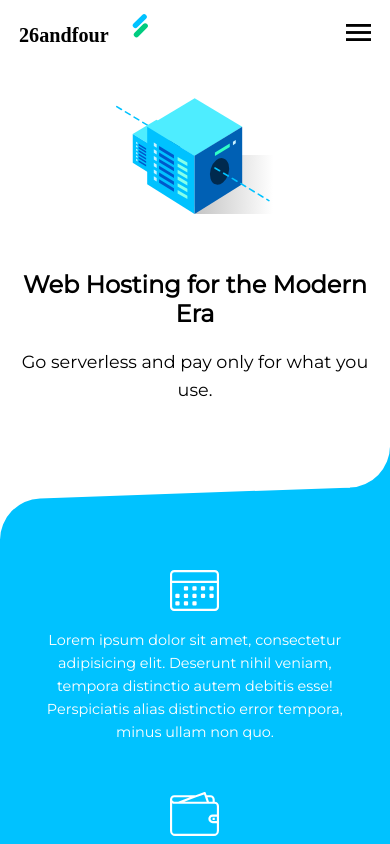
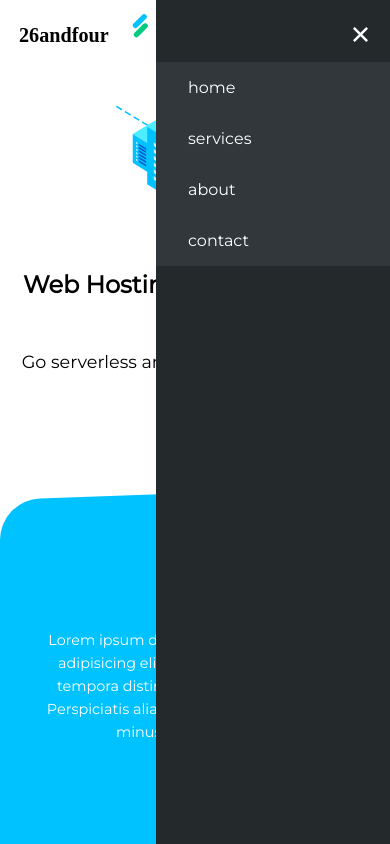
Before and after one commit to JackieDiu/html-app, a plain HTML site: page index.html in a window 390 px wide. Both pictures are taken after a click on the picture 358 px from the left and 32 px from the top of the page. Shown: the top 844 px of the page. Drawn offline with Linux system fonts and the light colour scheme.

```diff
--- a/index.html
+++ b/index.html
@@ -131,7 +131,13 @@
       var exit = document.getElementById("exit");
 
       menu.addEventListener("click", function(e) {
-        alert("i have been clicked");
+        nav.classList.toggle("hide-mobile");
+        e.preventDefault();
+      });
+
+      exit.addEventListener("click", function(e) {
+        nav.classList.add("hide-mobile");
+        e.preventDefault();
       });
     </script>
   </body>
```
